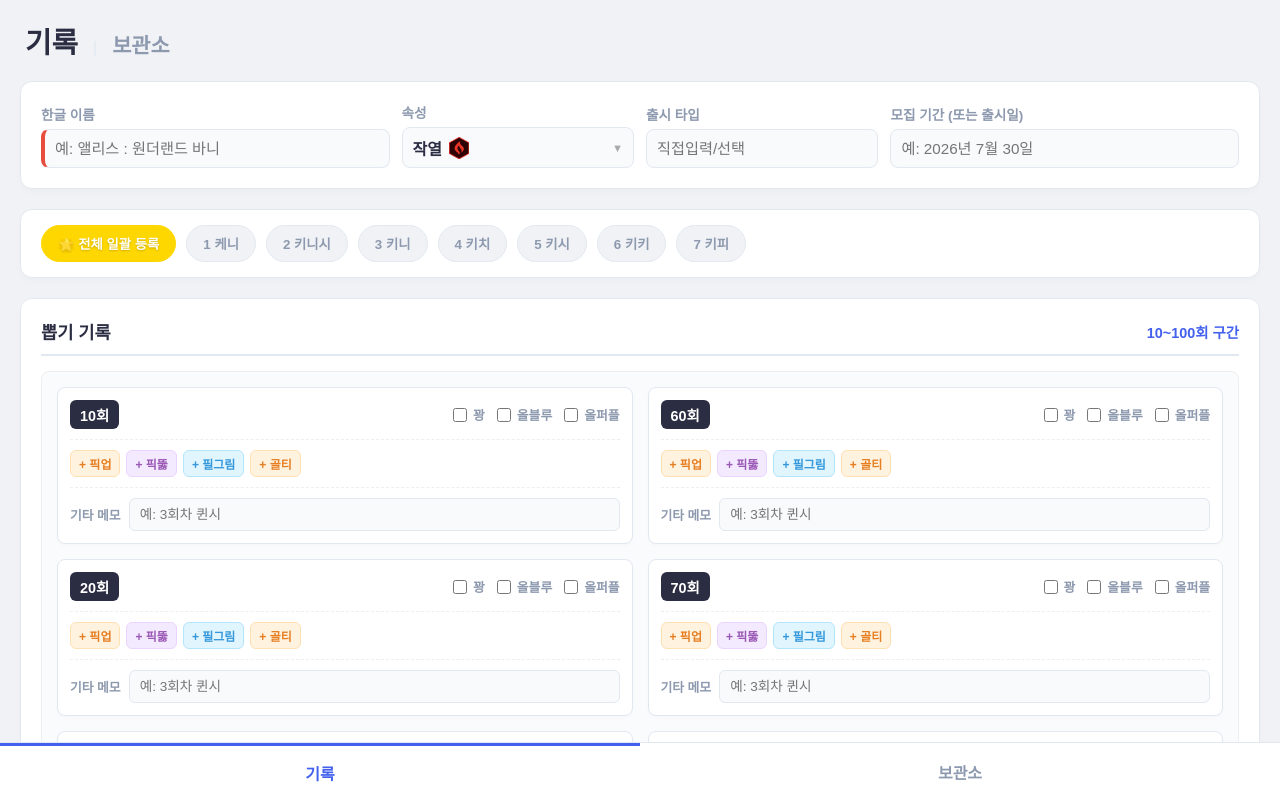
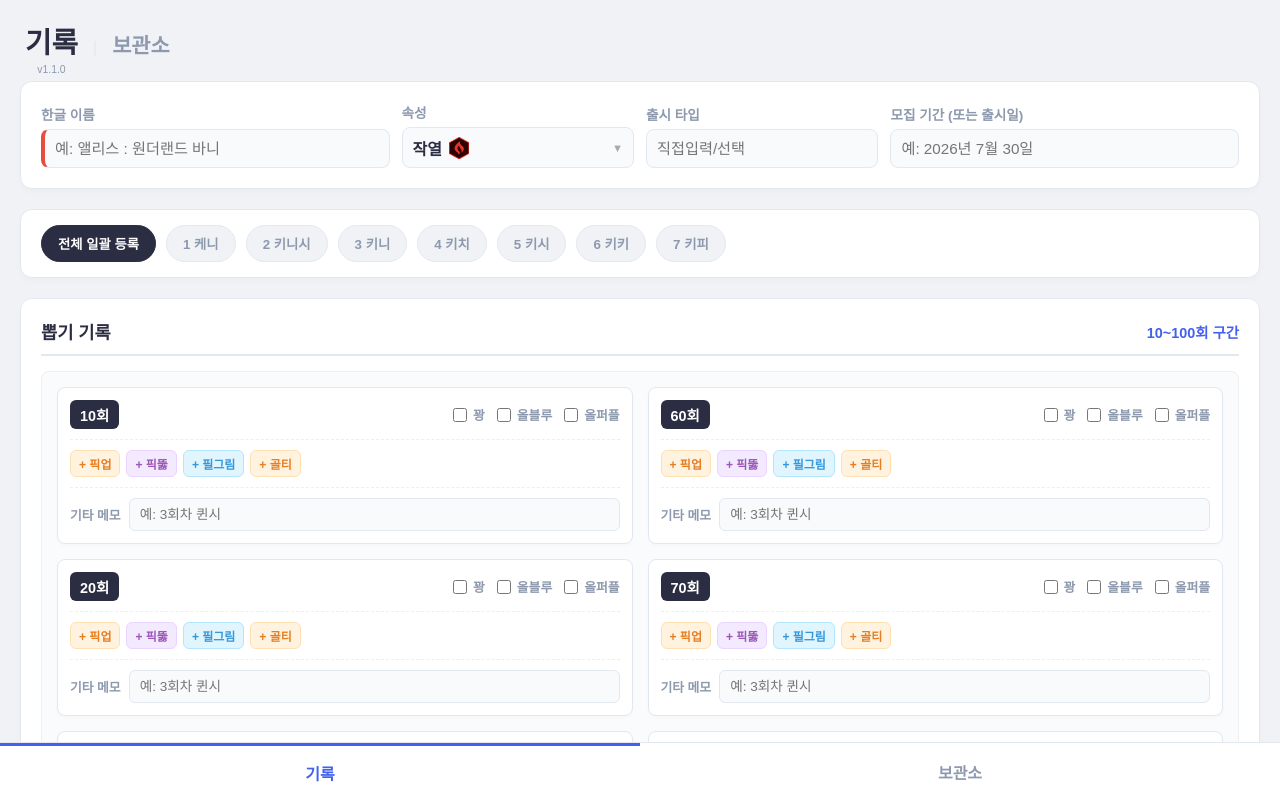
Before and after one commit to keenishy/nikke-gacha-tracker, a plain HTML site: page index.html in a window 1280 px wide. Drawn offline with Linux system fonts and the light colour scheme.

Commit message:
Add files via upload

```diff
--- a/css/style.css
+++ b/css/style.css
@@ -28,8 +28,7 @@ body { font-family: 'Pretendard', sans-serif; background: var(--bg-color); color
 .acc-btn { padding: 8px 16px; border: 1px solid var(--border); background: var(--bg-color); border-radius: 20px; cursor: pointer; font-weight: 600; white-space: nowrap; transition: 0.2s; color: var(--text-muted); }
 .acc-btn.active { background: var(--text-main); border-color: var(--text-main); color: white; }
 
-.acc-btn.btn-all { border-color: #ffd700; color: #d4af37; background: #fffdf0; }
-.acc-btn.btn-all.active { background: #ffd700; color: #fff; text-shadow: 0 1px 2px rgba(0,0,0,0.2); border-color: #ffd700; }
+/* 💡 여기에 있던 노란색 .btn-all 전용 스타일을 삭제했습니다! */
 
 .compact-row { display: flex; flex-wrap: wrap; gap: 12px; align-items: flex-end; margin-bottom: 10px; }
 .input-group { flex: 1; min-width: 120px; }
--- a/index.html
+++ b/index.html
@@ -14,8 +14,12 @@
 
   <div class="main-content">
 
+    <!-- 💡 수정된 상단 헤더: 기록 밑에 버전(v1.1.0) 추가 -->
     <div class="top-header">
-      <span class="header-tab tab-btn-input active" onclick="window.ui.switchView('input')">기록</span>
+      <div style="position: relative;">
+        <span class="header-tab tab-btn-input active" onclick="window.ui.switchView('input')">기록</span>
+        <span style="position: absolute; left: 50%; transform: translateX(-50%); bottom: -14px; font-size: 0.65rem; color: var(--text-muted); white-space: nowrap; pointer-events: none;">v1.1.0</span>
+      </div>
       <span style="color:var(--border);">|</span>
       <span class="header-tab tab-btn-history" onclick="window.ui.switchView('history')">보관소</span>
       <span id="editStatusBadge" style="display:none; font-size:0.85rem; background:#ffe0b2; color:#e67e22; padding:4px 10px; border-radius:12px; margin-left:10px;">✏️ 수정 모드</span>
@@ -63,9 +67,9 @@
         </div>
       </div>
 
-      <!-- 💡 계정 바: 맨 앞에 일괄 등록 버튼 추가 -->
+      <!-- 💡 버튼 이모지 삭제 -->
       <div class="account-bar" id="accountBar">
-        <button class="acc-btn btn-all active" onclick="window.ui.selectAccount(this, 'ALL')">🌟 전체 일괄 등록</button>
+        <button class="acc-btn btn-all active" onclick="window.ui.selectAccount(this, 'ALL')">전체 일괄 등록</button>
         <button class="acc-btn" onclick="window.ui.selectAccount(this, '1 케니')">1 케니</button>
         <button class="acc-btn" onclick="window.ui.selectAccount(this, '2 키니시')">2 키니시</button>
         <button class="acc-btn" onclick="window.ui.selectAccount(this, '3 키니')">3 키니</button>
@@ -91,7 +95,7 @@
     <!-- 보관소 화면 -->
     <div id="view-history" class="module-view">
       <div class="account-bar" style="margin-bottom: 20px;">
-        <button class="acc-btn btn-all" onclick="window.ui.filterHistory('ALL', this)">🌟 전체 통합</button>
+        <button class="acc-btn btn-all" onclick="window.ui.filterHistory('ALL', this)">전체 통합</button>
         <button class="acc-btn active" onclick="window.ui.filterHistory('1 케니', this)">1 케니</button>
         <button class="acc-btn" onclick="window.ui.filterHistory('2 키니시', this)">2 키니시</button>
         <button class="acc-btn" onclick="window.ui.filterHistory('3 키니', this)">3 키니</button>
```
